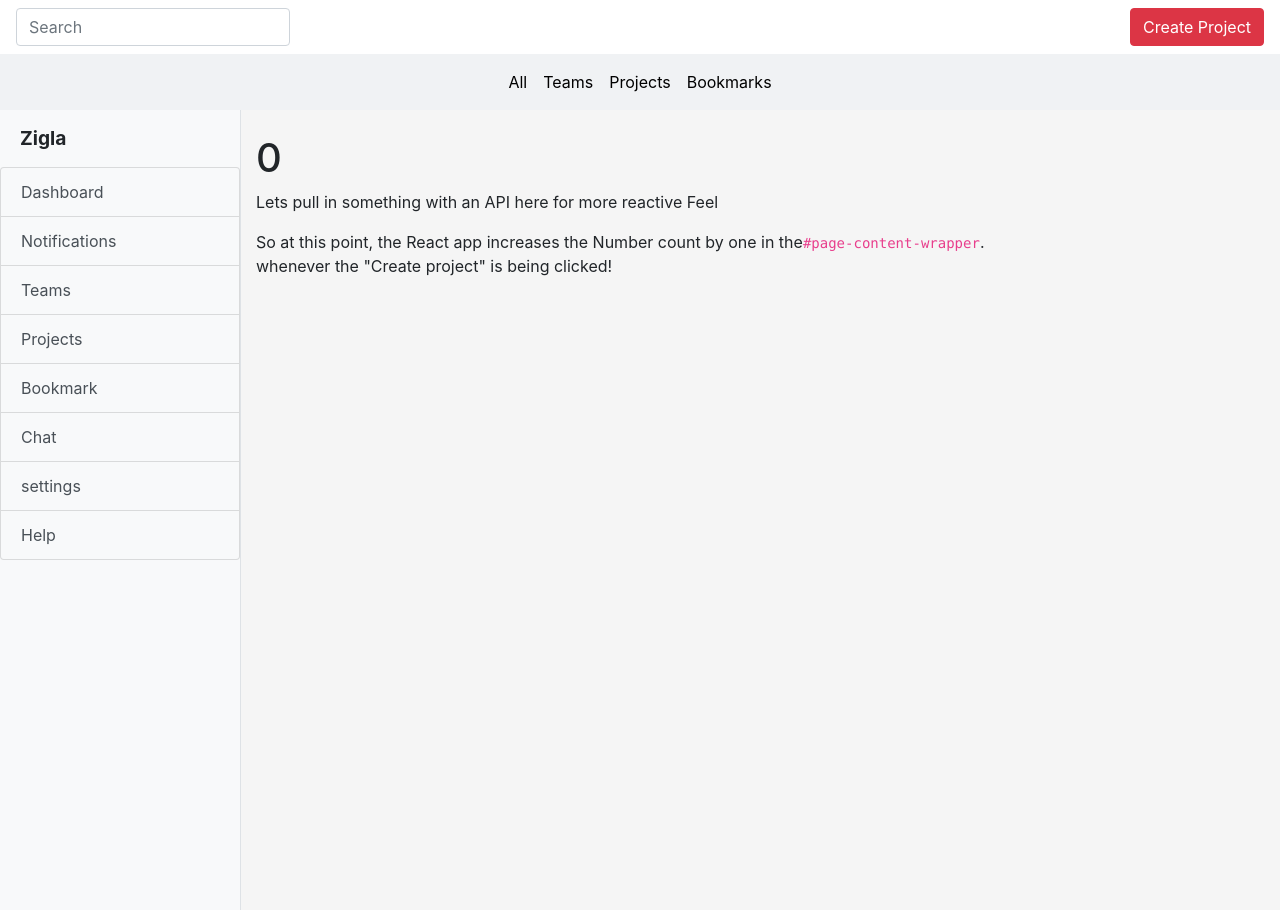
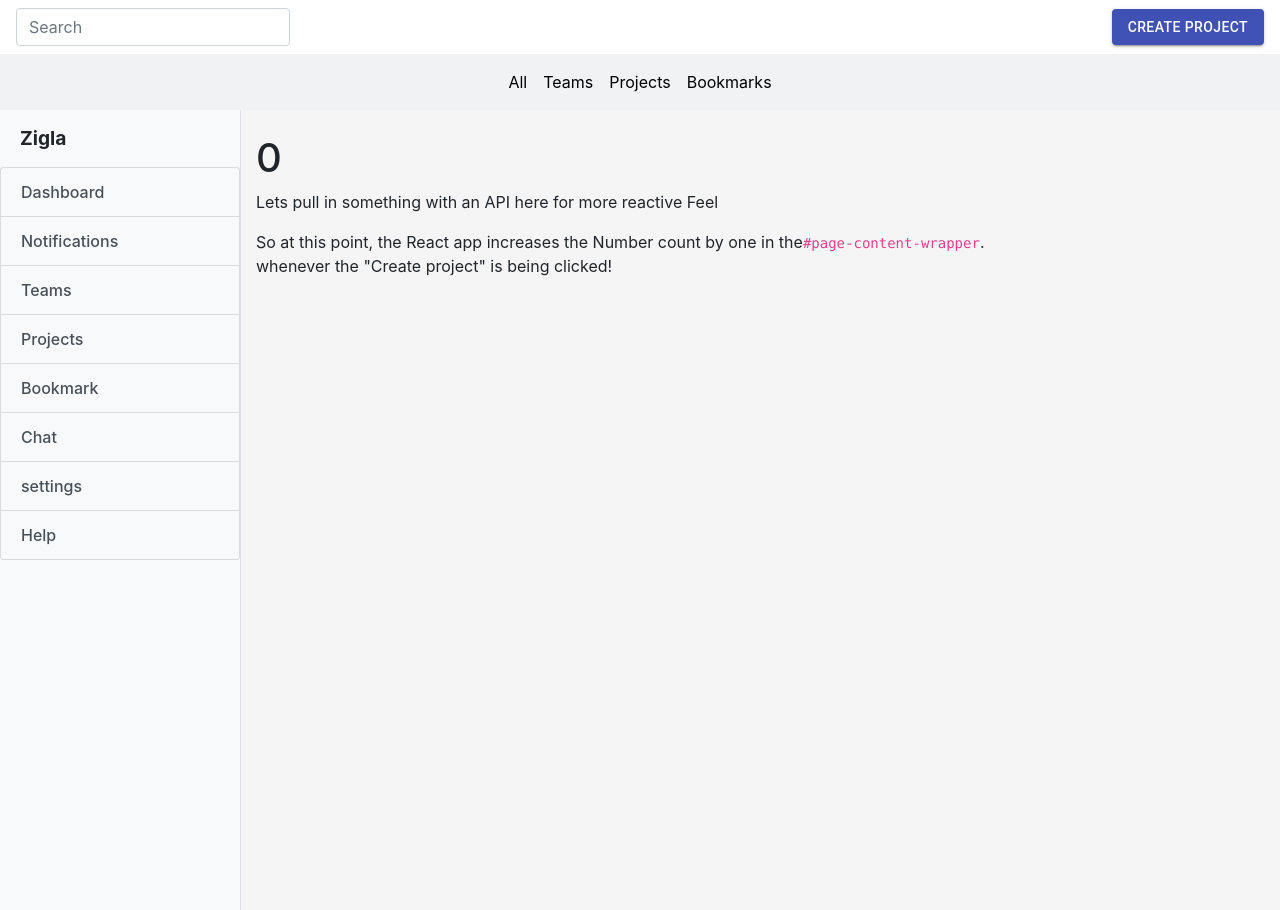
Before and after one commit to Mbarachi/Reactive, a React (Create React App) app: page / in a window 1280 px wide. Built offline with nearby package versions, Linux system fonts and the light colour scheme.

Commit message:
imported Material UI and few changes

```diff
--- a/package.json
+++ b/package.json
@@ -3,6 +3,8 @@
   "version": "0.1.0",
   "private": true,
   "dependencies": {
+    "@material-ui/core": "^4.3.0",
+    "@material-ui/icons": "^4.2.1",
     "react": "^16.8.6",
     "react-dom": "^16.8.6",
     "react-scripts": "3.0.1"
--- a/src/App.js
+++ b/src/App.js
@@ -27,7 +27,6 @@ class App extends React.Component{
             <Content body={this.state.count}/>
             <TopRightForm />
             <TopFeeds />
-
           </div>
         )
 
--- a/src/components/Content.js
+++ b/src/components/Content.js
@@ -1,15 +1,23 @@
 import React from "react"
+import Button from "@material-ui/core/Button"
 import SideMenu from "./SideMenu"
 import "./Style.css"
 
-function Content(props) {
+class Content extends React.Component {
+    constructor(props){
+        super(props);
+        this.state = {
+            data: {}
+        }
+    }
+    render() {
         return(
             <div class="d-flex" id="wrapper">
                 <SideMenu />
                 <div id="page-content-wrapper">
                     <div class="container-fluid">
-                    <h1 class="mt-4">{props.body}</h1>
-                    <p>Lets pull in something with an API here for more reactive Feel</p>
+                        <h1 class="mt-4">{this.props.body}</h1>
+                        <p>Lets  pull in something with an API here for more reactive Feel</p>
                         <p>So at this point, the React app increases the Number count by one in the
                             <code>#page-content-wrapper</code>.
                             <p>whenever the "Create project" is being clicked!</p>
@@ -20,4 +28,6 @@ function Content(props) {
             </div>
         )
     }
+
+}
 export default Content
--- a/src/components/Nav1.js
+++ b/src/components/Nav1.js
@@ -1,4 +1,5 @@
 import React from "react"
+import Button from "@material-ui/core/Button"
 
 function Nav1(props) {
     return(
@@ -9,7 +10,7 @@ function Nav1(props) {
                     <input class="form-control mr-sm-2" type="text" placeholder="Search" aria-label="Search" />
                     </div>
                 </form>
-                <button class="btn btn-danger btn-md my-2 my-sm-0 ml-3 zinox" onClick={props.handlepick}>Create Project</button>
+                <Button variant="contained" color="primary" onClick={props.handlepick}>Create Project</Button>
             </nav>
         </div>
     )
--- a/src/components/SideMenu.js
+++ b/src/components/SideMenu.js
@@ -1,21 +1,22 @@
 import React from "react"
+import Dashboard from '@material-ui/icons/Dashboard'
 import "./Style.css"
 
 function SideMenu() {
     return(
             <div class="bg-light border-right" id="sidebar-wrapper">
                 <div class="sidebar-heading"><strong>Zigla</strong></div>
-                <div class="list-group ">
-                <a href="#" class="list-group-item list-group-item-action bg-light">Dashboard</a>
-                    <a href="#" class="list-group-item list-group-item-action bg-light">Notifications</a>
-                    <a href="#" class="list-group-item list-group-item-action bg-light">Teams</a>
-                    <a href="#" class="list-group-item list-group-item-action bg-light">Projects</a>
-                    <a href="#" class="list-group-item list-group-item-action bg-light">Bookmark</a>
-                    <a href="#" class="list-group-item list-group-item-action bg-light">Chat</a>
-                    <a href="#" class="list-group-item list-group-item-action bg-light">settings</a>
-                    <a href="#" class="list-group-item list-group-item-action bg-light">Help</a>
+                <div class="list-group">
+                    <a href="#" class="list-group-item list-group-item-action bg-light elements">Dashboard</a>
+                    <a href="#" class="list-group-item list-group-item-action bg-light elements">Notifications</a>
+                    <a href="#" class="list-group-item list-group-item-action bg-light elements">Teams</a>
+                    <a href="#" class="list-group-item list-group-item-action bg-light elements">Projects</a>
+                    <a href="#" class="list-group-item list-group-item-action bg-light elements">Bookmark</a>
+                    <a href="#" class="list-group-item list-group-item-action bg-light elements">Chat</a>
+                    <a href="#" class="list-group-item list-group-item-action bg-light elements">settings</a>
+                    <a href="#" class="list-group-item list-group-item-action bg-light elements">Help</a>
+
                 </div>
-                <i class="icon-dashboard"></i>
             </div>
     )
 }
--- a/src/components/Style.css
+++ b/src/components/Style.css
@@ -1,5 +1,9 @@
 body {
   overflow-x: hidden;
+}
+
+.elements{
+  font-weight: 500
 }
 
 #sidebar-wrapper {
--- a/src/index.js
+++ b/src/index.js
@@ -3,7 +3,6 @@ import ReactDOM from 'react-dom';
 import './index.css';
 import App from './App';
 import './bootstrap.min.css'
-import "./assets/css/fontawesome/fontawesome.css"
 import * as serviceWorker from './serviceWorker';
 
 ReactDOM.render(<App/>, document.getElementById('root'));
```
Also changed, not shown: src/components/TopRightForm.js (line endings or trailing spaces), 1 other file (tests, documents, lock files or other folders). Lines whose indentation alone changed are shown as unchanged.
